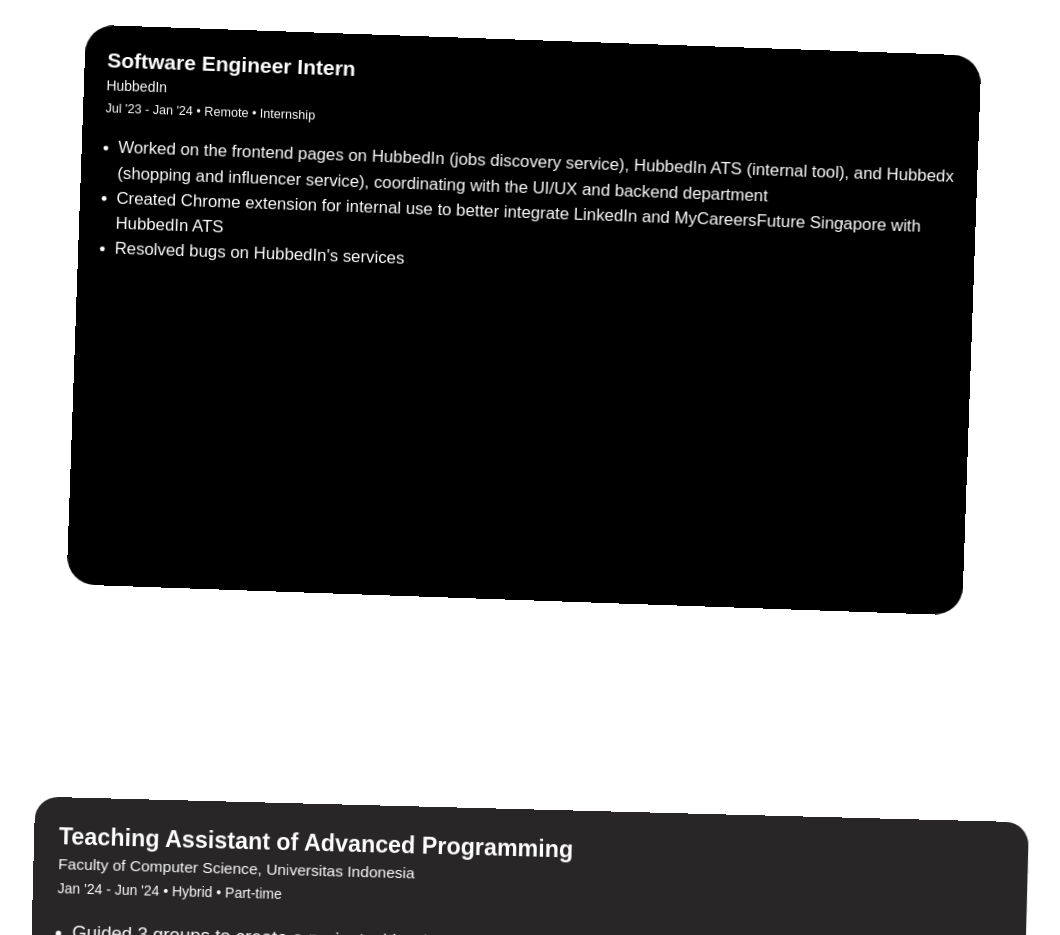
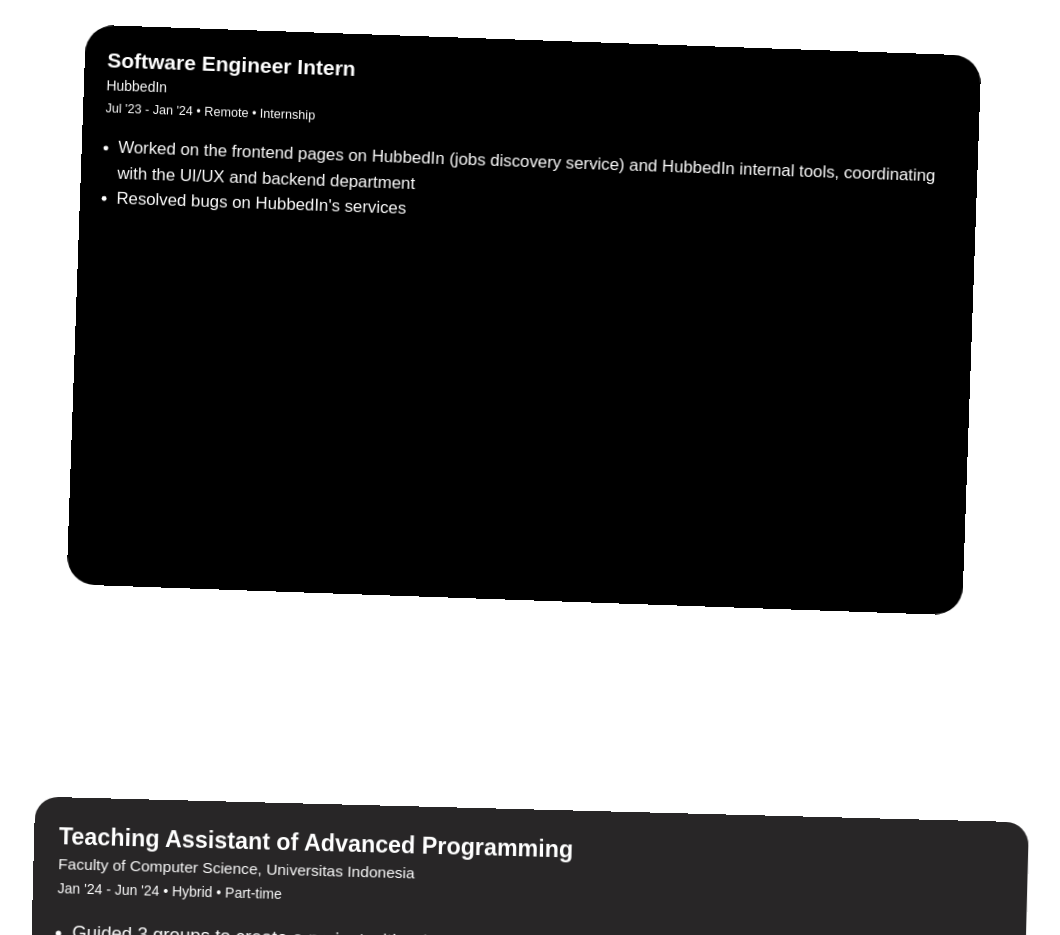
Before and after one commit to gibranoderenz/chopin, a Next.js app: page / in a window 1280 px wide. Shown: the part 7120-8055 px from the top of the page, without its empty margins (116-1176 px from the left). Built offline with nearby package versions, Linux system fonts and the light colour scheme; a web font is replaced by a local one.

Commit message:
fix: job description

```diff
--- a/src/components/modules/home/constants.ts
+++ b/src/components/modules/home/constants.ts
@@ -24,8 +24,7 @@
     place: "HubbedIn",
     title: "Software Engineer Intern",
     jobDescriptions: [
-      "Worked on the frontend pages on HubbedIn (jobs discovery service), HubbedIn ATS (internal tool), and Hubbedx (shopping and influencer service), coordinating with the UI/UX and backend department",
-      "Created Chrome extension for internal use to better integrate LinkedIn and MyCareersFuture Singapore with HubbedIn ATS",
+      "Worked on the frontend pages on HubbedIn (jobs discovery service) and HubbedIn internal tools, coordinating with the UI/UX and backend department",
       "Resolved bugs on HubbedIn's services",
     ],
     period: "Jul '23 - Jan '24",
```
